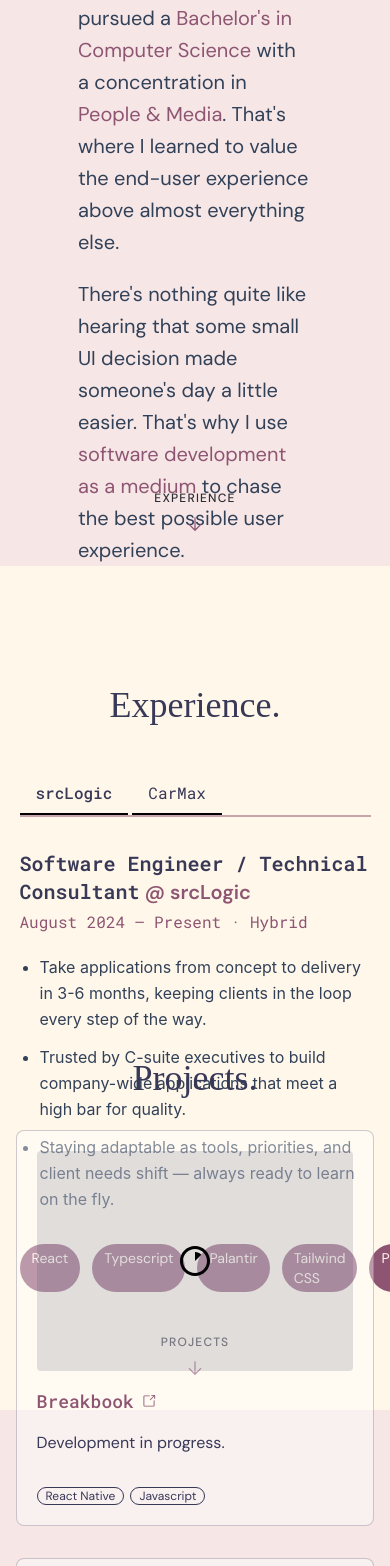
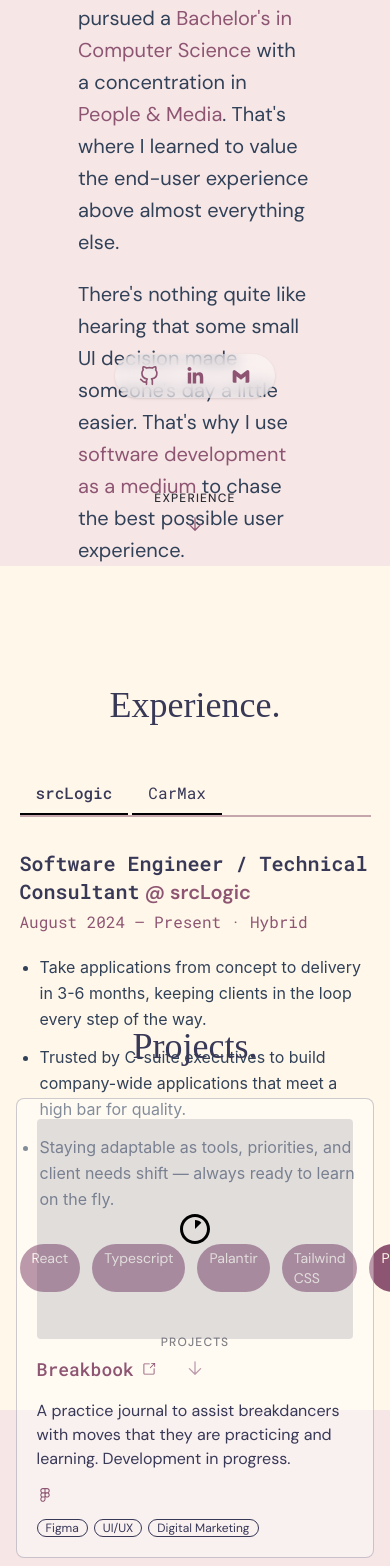
Before and after one commit to chlo-ng/portfolio-website, a React (Vite) app: page / in a window 390 px wide. Shown: the part 434-2000 px from the top of the page. Built offline with nearby package versions, Linux system fonts and the light colour scheme; a web font is replaced by a local one.

Commit message:
scrollbar styling and breakbook updated description

```diff
--- a/src/App.jsx
+++ b/src/App.jsx
@@ -20,7 +20,7 @@
         @import
         url('https://fonts.googleapis.com/css2?family=Roboto+Mono:ital,wght@0,100..700;1,100..700&display=swap');
       </style>
-      <div>
+      <div className="pb-16 xl:pb-0">
         <LenisProvider>
           <Navbar />
           <SocialsBar />
--- a/src/assets/projectsData.js
+++ b/src/assets/projectsData.js
@@ -60,9 +60,12 @@
     highlight: true,
     type: "WEB DEVELOPMENT",
     startDate: "2026-09-01",
-    description: "Development in progress.",
-    tags: ["React Native", "Javascript"],
+    description:
+      "A practice journal to assist breakdancers with moves that they are practicing and learning.\nDevelopment in progress.",
+    tags: ["Figma", "UI/UX", "Digital Marketing"],
     // github: "https://github.com/michelle692/foaf",
+    figma:
+      "https://www.figma.com/design/HXJb1lpxFqzsjQi4V3Ht6c/Low-Fidelity-Wireframes?node-id=0-1&t=9esgCTB4w9C8Nspz-1",
     url: "https://breakbook.kulkoen.com",
   },
   {
@@ -94,8 +97,8 @@
       "MongoDB",
       "Google Maps API",
     ],
-    figma:
-      "https://www.figma.com/file/DuVtVOqCbWOcyxDEdFvN2X/Roam-App-Design?type=design&node-id=270-1218&mode=design&t=mMNIlqbRma6KkB8n-0",
+    // figma:
+    //   "https://www.figma.com/file/DuVtVOqCbWOcyxDEdFvN2X/Roam-App-Design?type=design&node-id=270-1218&mode=design&t=mMNIlqbRma6KkB8n-0",
     github: "https://github.com/michelle692/roam",
     url: "https://roam-the-world.vercel.app/",
   },
--- a/src/components/SocialsBar.jsx
+++ b/src/components/SocialsBar.jsx
@@ -34,8 +34,10 @@
 
 function SocialsBar() {
   return (
+    <>
+      {/* desktop: vertical rail on the left edge */}
       <div
-      className="fixed left-12 top-1/2 z-20 hidden -translate-y-1/2 md:block"
+        className="fixed left-6 top-1/2 z-20 hidden -translate-y-1/2 xl:block"
         aria-label="Social links"
       >
         <div className="flex flex-col items-center gap-4 rounded-4xl bg-white/40 p-4 shadow-sm">
@@ -53,6 +55,28 @@
           ))}
         </div>
       </div>
+
+      {/* mobile/tablet: fixed bottom bar so socials stay visible on small screens */}
+      <div
+        className="fixed inset-x-0 bottom-0 z-20 flex justify-center px-4 pb-3 xl:hidden"
+        aria-label="Social links"
+      >
+        <div className="flex items-center gap-6 rounded-full bg-white/40 px-6 py-2.5 shadow-sm backdrop-blur">
+          {SOCIALS.map((social) => (
+            <a
+              key={social.name}
+              href={social.href}
+              target="_blank"
+              rel="noreferrer"
+              aria-label={social.label}
+              className="text-secondary transition-all duration-300 hover:scale-110 hover:text-primary"
+            >
+              <SocialIcon name={social.name} />
+            </a>
+          ))}
+        </div>
+      </div>
+    </>
   );
 }
 
--- a/src/index.css
+++ b/src/index.css
@@ -46,6 +46,38 @@
 
 html {
   scroll-behavior: smooth;
+}
+
+/* ---- custom scrollbar (Chrome, Safari, Edge) ---- */
+/* whole scrollbar */
+::-webkit-scrollbar {
+  width: 12px;
+  height: 12px;
+}
+
+/* track (background) */
+::-webkit-scrollbar-track {
+  background: transparent;
+}
+
+/* draggable thumb */
+::-webkit-scrollbar-thumb {
+  background-color: var(--color-secondary);
+  border-radius: 8px;
+}
+
+::-webkit-scrollbar-thumb:hover {
+  background-color: var(--color-primary);
+}
+
+::-webkit-scrollbar-corner {
+  background: transparent;
+}
+
+/* ---- custom scrollbar (Firefox) ---- */
+html {
+  scrollbar-width: thin;
+  scrollbar-color: var(--color-secondary) transparent;
 }
 
 .element-class {
```
Lines whose indentation alone changed are shown as unchanged.
